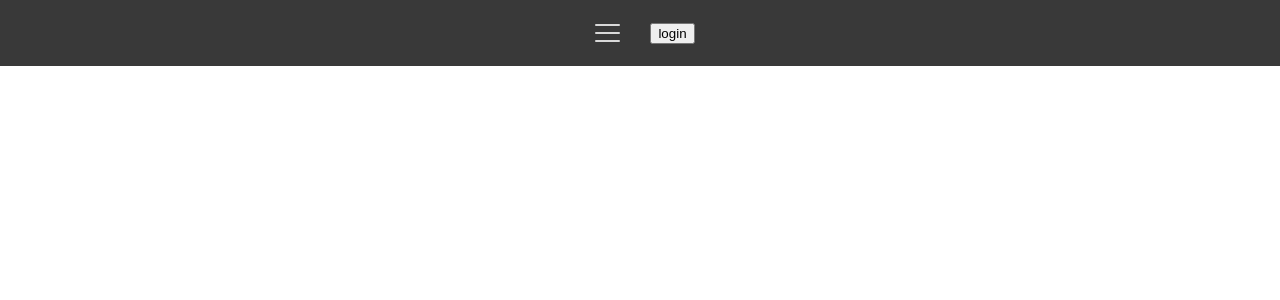
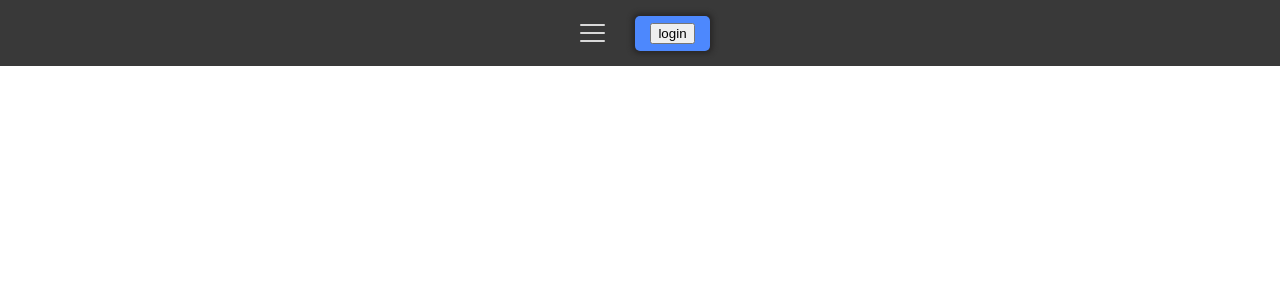
Before and after one commit to j-mcQueen/tasklister, a JavaScript app: page / in a window 1280 px wide. Shown: the top 300 px of the page. Built offline with nearby package versions, Linux system fonts and the light colour scheme; the HTML template or start-up script is replaced by a standard one.

Commit message:
Insert log styles for cleaner UI/ UX interaction

```diff
--- a/src/components/header/login.css
+++ b/src/components/header/login.css
@@ -0,0 +1,16 @@
+#log {
+    background-color: #4d88fd;
+    color: #d9d9d9;
+    border: none;
+    border-radius: 5px;
+    box-shadow: 0 0 5px 3px #292828;
+    padding: 7px 15px;
+    font-size: 14px;
+    transition: 0.2s ease;
+}
+
+#log:hover {
+    cursor: pointer;
+    background-color: #3b7cff;
+    box-shadow: 0 0 5px 5px #292828;
+}
```
